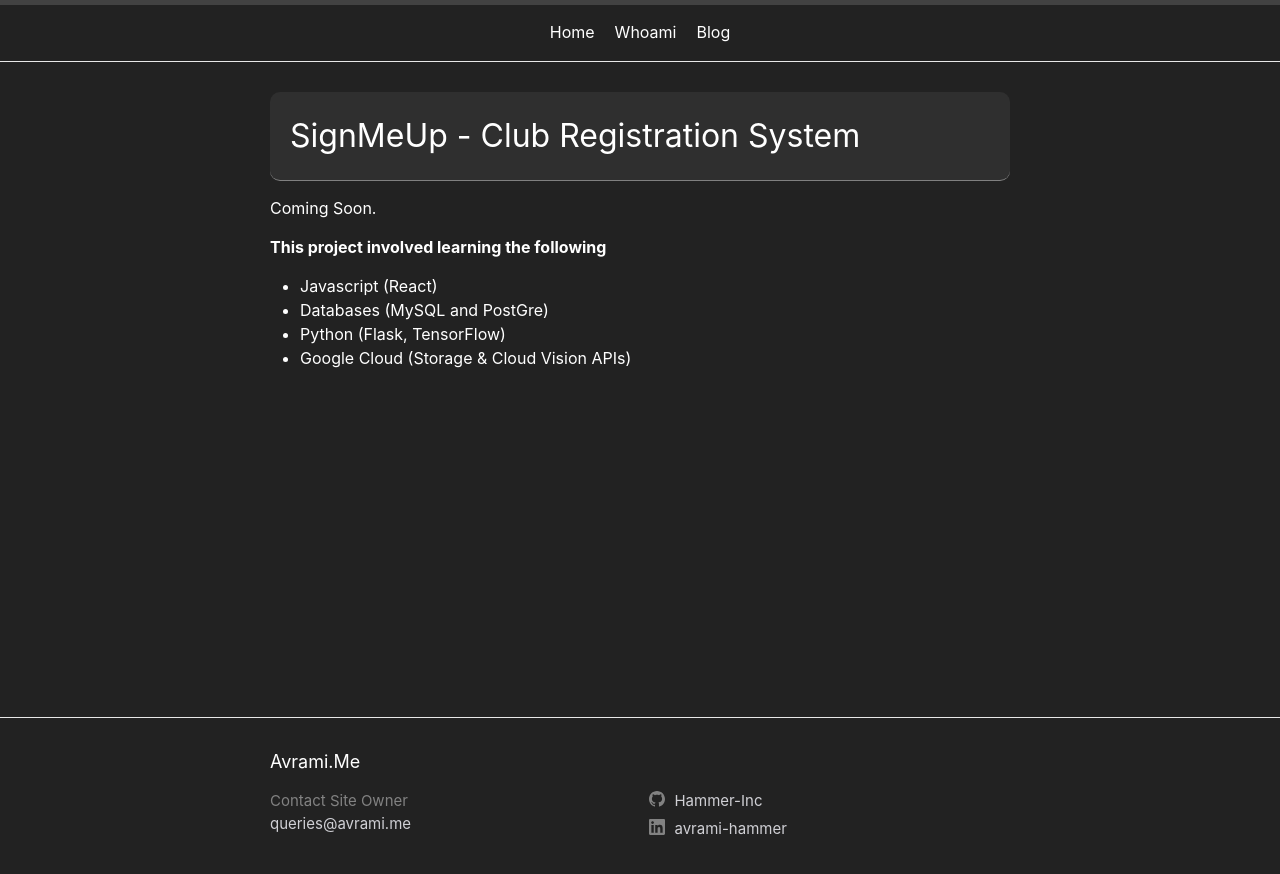
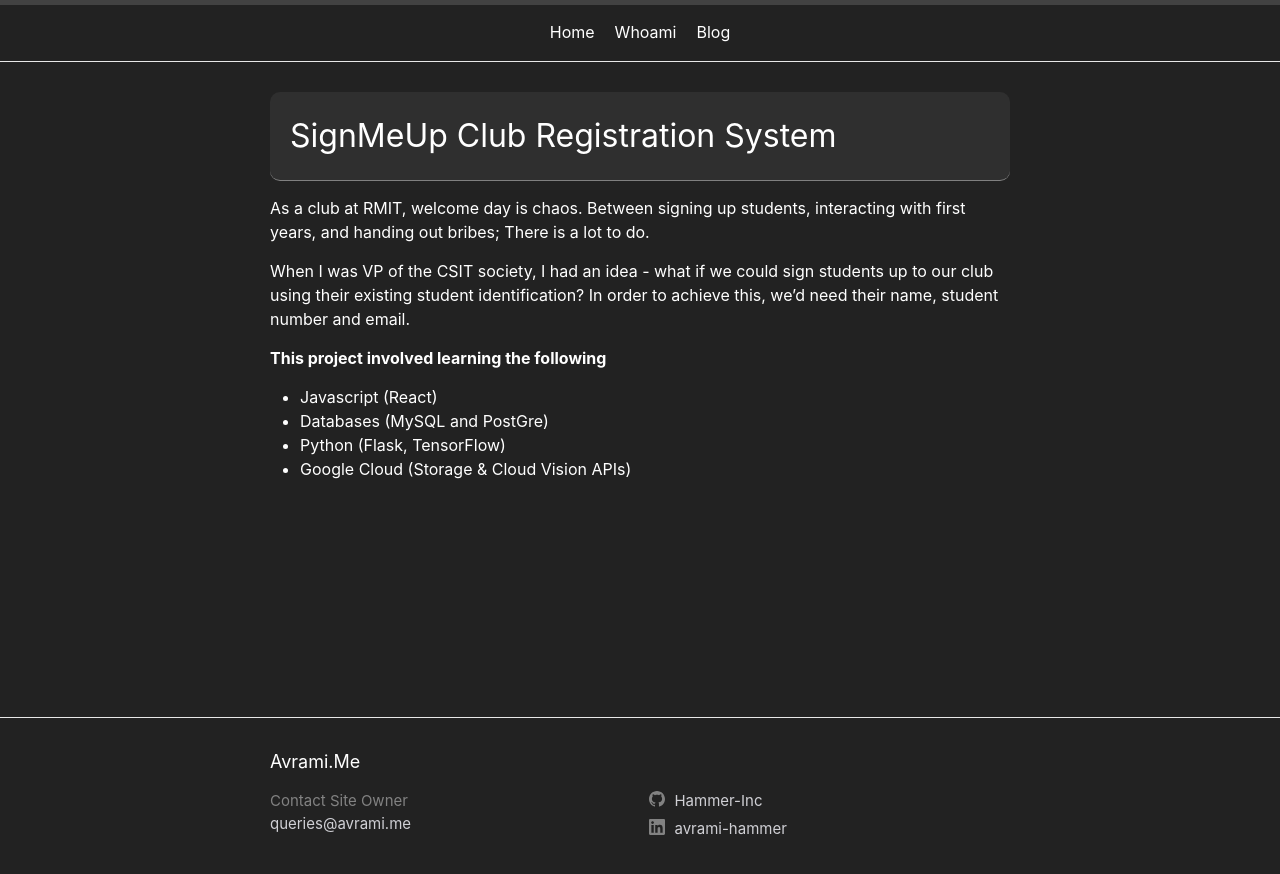
Before and after one commit to avra-m3/hammer-inc.github.io, a Jekyll site: the page built from _projects/signmeup-avrami-me.md, in a window 1280 px wide. Shown: the top 874 px of the page. Built offline with Jekyll 4.4.1, drawn with Linux system fonts in a browser that asks for light colours.

Commit message:
Updated project naming

```diff
--- a/_layouts/explore.html
+++ b/_layouts/explore.html
@@ -4,7 +4,8 @@ layout: default
 {% assign collection = site.collections | where: "label", page.collection | first%}
 <div class="collection">
     <h1 class="title">{{ collection.title }}</h1>
-    {% for page in collection.docs %}
+    {% assign reversed = collection.docs | reverse %}
+    {% for page in reversed %}
     <a class="item" href="{{page.url | remove: '.html'}}">
         <h3 class="title">{{page.title}}</h3>
         {% assign tag_size = page.tags | size %}
--- a/_projects/signmeup-avrami-me.md
+++ b/_projects/signmeup-avrami-me.md
@@ -1,8 +1,10 @@
 ---
 layout: project
-title:  "SignMeUp - Club Registration System"
+title:  "SignMeUp Club Registration System"
 short: "SignMeUp"
 skills: ['Javascript (React)', 'Databases (MySQL and PostGre)', 'Python (Flask, TensorFlow)', 'Google Cloud (Storage & Cloud Vision APIs)']
-hidden: true
 ---
-Coming Soon.
+As a club at RMIT, welcome day is chaos. Between signing up students, interacting with first years, and handing out bribes; There is a lot to do.
+
+When I was VP of the CSIT society, I had an idea - what if we could sign students up to our club using their existing student identification?
+In order to achieve this, we'd need their name, student number and email.
```
Also changed, not shown: _projects/git-avrami-me.md (+2 -1 lines), _projects/incode.avrami.me.md (+2 -2 lines), _projects/mail-avrami-me.md (+2 -2 lines).
